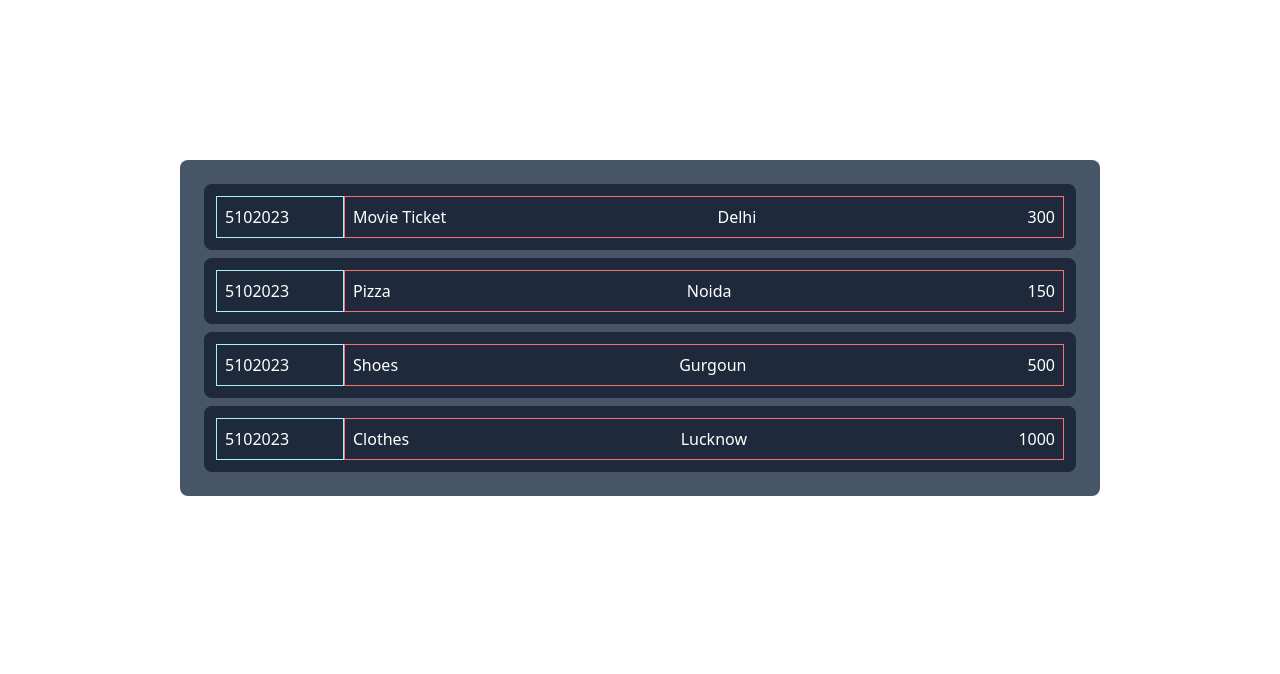
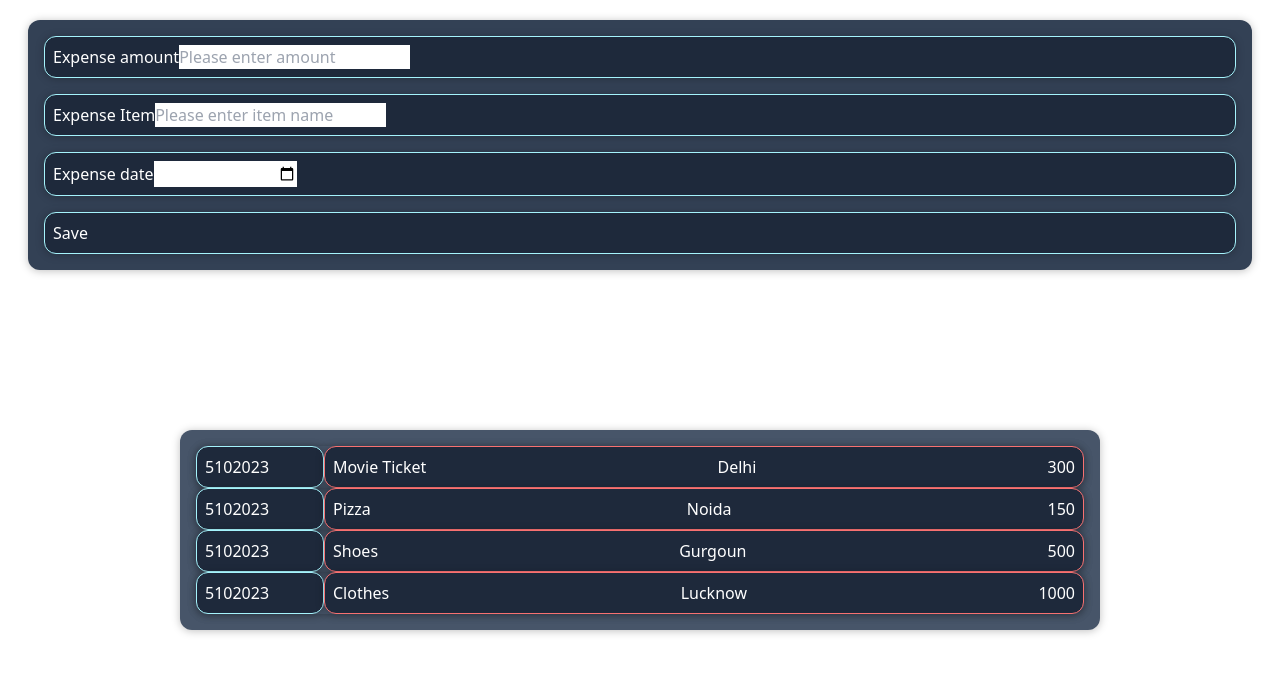
Before and after one commit to S-123-satya/expense-tracker-react, a React (Create React App) app: page / in a window 1280 px wide. Shown: the top 674 px of the page. Built offline with nearby package versions, Linux system fonts and the light colour scheme.

Commit message:
form added

```diff
--- a/src/App.js
+++ b/src/App.js
@@ -1,8 +1,10 @@
 import Expense from "./Components/Expense/Expense";
+import ExpenseForm from "./Components/Expense/ExpenseForm";
 
 function App() {
   return (
     <div className="m-5">
+      <ExpenseForm/>
       <Expense/>
     </div>
   );
--- a/src/Components/Expense/Expense.js
+++ b/src/Components/Expense/Expense.js
@@ -1,4 +1,5 @@
 
+import Card from "../UI/Card";
 import ExpenseItem from "./ExpenseItems";
 const Expense=()=>{
     const expense=[
@@ -28,12 +29,12 @@ const Expense=()=>{
         },
     ]
     return (
-        <div className="p-4 rounded-lg m-40 bg-slate-600">
+        <Card className="p-4 rounded-lg m-40 bg-slate-600">
             <ExpenseItem expense={expense[0]}/>
             <ExpenseItem expense={expense[1]}/>
             <ExpenseItem expense={expense[2]}/>
             <ExpenseItem expense={expense[3]}/>
-        </div>
+        </Card>
     )
 }
 
--- a/src/Components/Expense/ExpenseDate.js
+++ b/src/Components/Expense/ExpenseDate.js
@@ -1,14 +1,16 @@
+import Card from "../UI/Card";
+
 const ExpenseDate=(props)=>{
     console.log(props);
     const month = props.date.getMonth()+1;
 const year = props.date.getFullYear();
 const date = props.date.getDate();
     return (
-        <div className="p-2 flex-none border border-cyan-200 w-32">
+        <Card className="p-2 flex-none  bg-slate-800 border border-cyan-200 w-32">
             <span>{date}</span>
             <span>{month}</span>
             <span>{year}</span>
-        </div>
+        </Card>
     )
 }
 
--- a/src/Components/Expense/ExpenseDetails.js
+++ b/src/Components/Expense/ExpenseDetails.js
@@ -1,13 +1,14 @@
+import Card from "../UI/Card";
 
-const ExpenseDetails=(props)=>{
-    console.log(props);
-    return (
-        <div className="flex-grow flex justify-between border border-red-400 p-2">
-            <div className=""> {props.title} </div>
-            <div className=""> {props.location} </div>
-            <div className=""> {props.amount} </div>
-        </div>
-    )
-}
+const ExpenseDetails = (props) => {
+  console.log(props);
+  return (
+    <Card className="flex-grow bg-slate-800 flex justify-between border border-red-400 p-2">
+        <div className=""> {props.title} </div>
+        <div className=""> {props.location} </div>
+        <div className=""> {props.amount} </div>
+    </Card>
+  );
+};
 
 export default ExpenseDetails;
--- /dev/null
+++ b/src/Components/Expense/ExpenseForm.js
@@ -0,0 +1,39 @@
+import Card from "../UI/Card";
+
+const ExpenseForm = () => {
+  return (
+    <Card className=" bg-slate-700 text-white m-2 p-2">
+      <form className="flex flex-col">
+        <Card className="m-2 p-2 bg-slate-800 border border-cyan-200">
+          <label>Expense amount</label>
+          <input
+            type="number"
+            name="expenseAmt"
+            placeholder="Please enter amount"
+          ></input>
+        </Card>
+        <Card className="m-2 p-2 bg-slate-800 border border-cyan-200">
+          <label>Expense Item</label>
+          <input
+            type="text"
+            name="expenseItem"
+            placeholder="Please enter item name"
+          ></input>
+        </Card>
+        <Card className="m-2 p-2 bg-slate-800 border border-cyan-200">
+          <label>Expense date</label>
+          <input
+            type="date"
+            name="expenseDate"
+            placeholder="Please enter date of expense"
+          ></input>
+        </Card>
+        <Card className="m-2 p-2 bg-slate-800 border border-cyan-200">
+          <button type="submit">Save</button>
+        </Card>
+      </form>
+    </Card>
+  );
+};
+
+export default ExpenseForm;
--- a/src/Components/Expense/ExpenseItems.js
+++ b/src/Components/Expense/ExpenseItems.js
@@ -1,17 +1,18 @@
+import Card from "../UI/Card";
 import ExpenseDate from "./ExpenseDate";
 import ExpenseDetails from "./ExpenseDetails";
 
-const ExpenseItem = ({expense}) => {
+const ExpenseItem = ({ expense }) => {
   console.log(expense);
   return (
-    <div className="m-2 p-3 flex bg-slate-800 text-white rounded-lg ">
+    <Card className="flex text-white">
       <ExpenseDate date={expense.date} />
       <ExpenseDetails
         amount={expense.amount}
         location={expense.location}
         title={expense.title}
       />
-    </div>
+    </Card>
   );
 };
 
```
